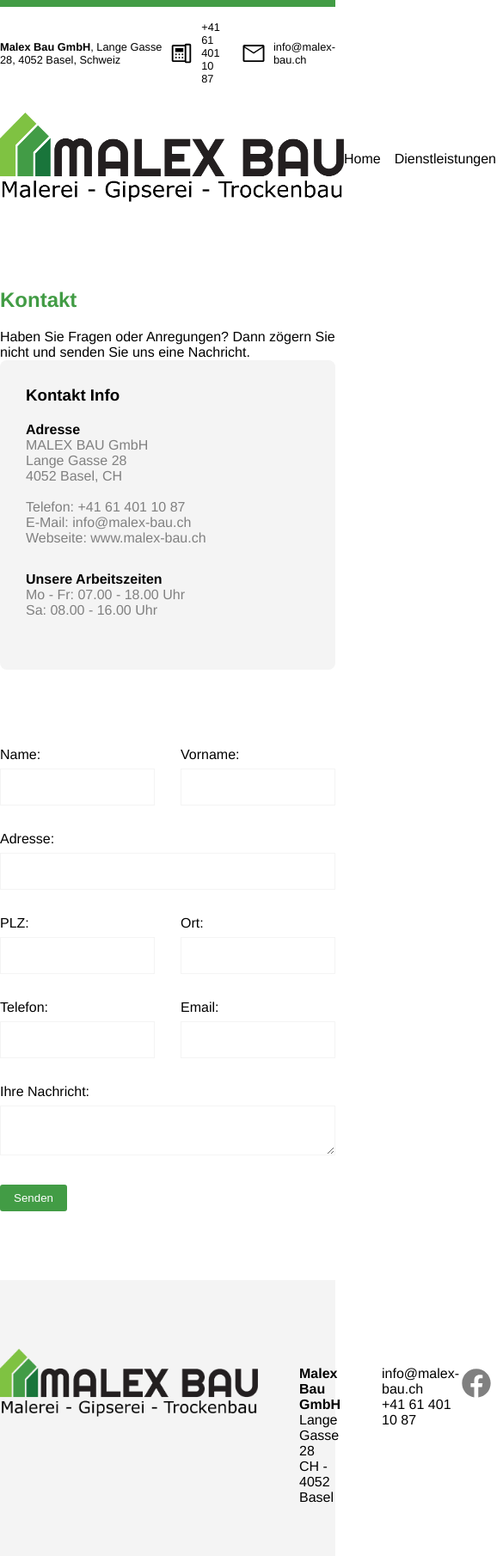
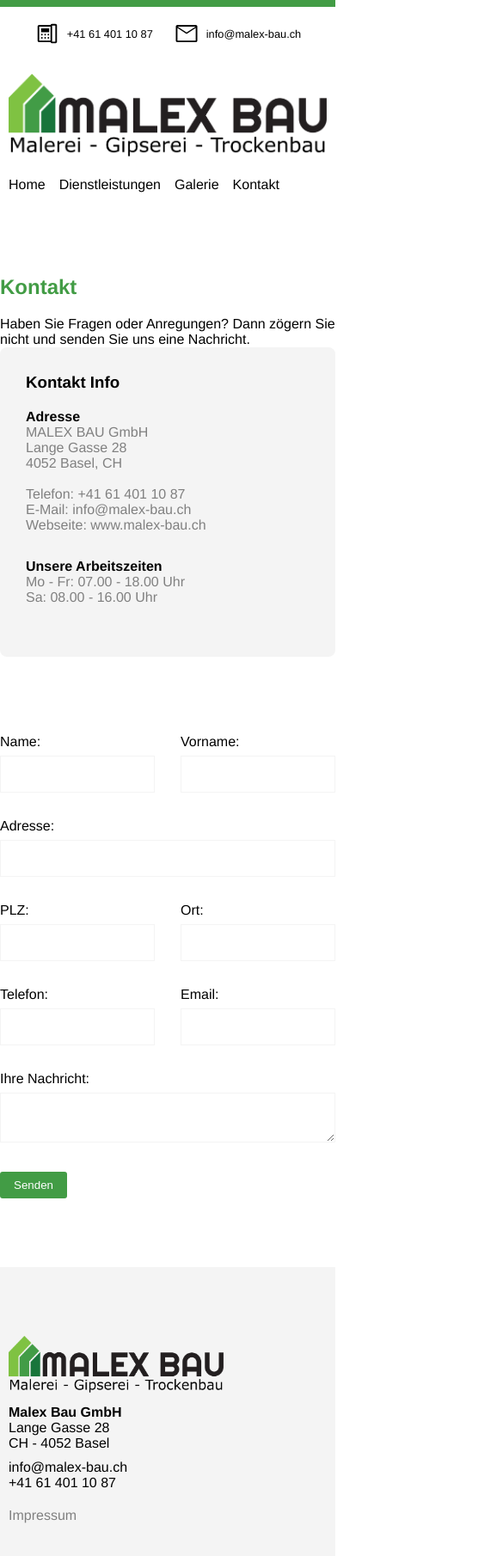
Before and after one commit to CSF-AG/malex-bau, a Vue app: page /kontakt in a window 390 px wide. Shown: the top 1810 px of the page at 86% size, 585 px wide, since content can reach past the window. Built offline with nearby package versions, Linux system fonts and the light colour scheme.

Commit message:
Build: implement media queries

```diff
--- a/src/assets/styles/main.css
+++ b/src/assets/styles/main.css
@@ -138,6 +138,32 @@
   border: none;
 }
 
+@media (max-width: 450px) {
+  header {
+    padding-left: 10px;
+    padding-right: 10px;
+  }
+  .infobar__address {
+    display: none;
+  }
+  .infobar__contact {
+    margin: 0 auto;
+  }
+  .navbar {
+    flex-wrap: wrap;
+  }
+  .logo,
+  nav {
+    width: 100%;
+  }
+  .logo .btn,
+  nav .btn {
+    display: none;
+  }
+  nav {
+    padding-top: 20px;
+  }
+}
 /* HERO STYLES */
 .hero {
   min-height: 55vh;
@@ -440,4 +466,32 @@
 .footer__web,
 .footer__socials {
   padding-top: 20px;
+}
+
+@media (max-width: 450px) {
+  footer {
+    padding-left: 10px;
+    padding-right: 10px;
+  }
+  footer > div > div {
+    flex-wrap: wrap;
+  }
+  .footer__logo img {
+    max-width: 250px;
+  }
+  .footer__contact {
+    flex-wrap: wrap;
+    gap: 10px;
+  }
+  .footer__address,
+  .footer__web {
+    width: 100%;
+    padding-top: 0;
+  }
+  .footer__socials {
+    display: none;
+  }
+  .footer__link {
+    text-align: left;
+  }
 }/*# sourceMappingURL=main.css.map */
--- a/src/assets/styles/main.scss
+++ b/src/assets/styles/main.scss
@@ -142,8 +142,33 @@
   border: none;
 }
 
+@media (max-width: 450px) {
+  header {
+    padding-left: 10px;
+    padding-right: 10px;
+  }
+  .infobar__address {
+    display: none;
+  }
+  .infobar__contact {
+    margin: 0 auto;
+  }
+  .navbar {
+    flex-wrap: wrap;
+  }
+  .logo,
+  nav {
+    width: 100%;
+    .btn {
+      display: none;
+    }
+  }
+  nav {
+    padding-top: 20px;
+  }
+}
+
 /* HERO STYLES */
-
 .hero {
   min-height: 55vh;
   position: relative;
@@ -446,3 +471,32 @@
 .footer__socials {
   padding-top: 20px;
 }
+
+@media (max-width: 450px) {
+  footer {
+    padding-left: 10px;
+    padding-right: 10px;
+  }
+  footer > div > div {
+    flex-wrap: wrap;
+  }
+  .footer__logo img {
+    max-width: 250px;
+  }
+  .footer__contact {
+    flex-wrap: wrap;
+    gap: 10px;
+  }
+  .footer__address,
+  .footer__web {
+    width: 100%;
+    padding-top: 0;
+  }
+
+  .footer__socials {
+    display: none;
+  }
+  .footer__link {
+    text-align: left;
+  }
+}
--- a/src/components/Header.vue
+++ b/src/components/Header.vue
@@ -2,7 +2,7 @@
   <header>
     <div>
       <div class="infobar container-lg flex-between">
-        <div>
+        <div class="infobar__address">
           <strong>Malex Bau GmbH</strong>, Lange Gasse 28, 4052 Basel, Schweiz
         </div>
         <div class="infobar__contact">
```
Also changed, not shown: 1 other file (tests, documents, lock files or other folders).
